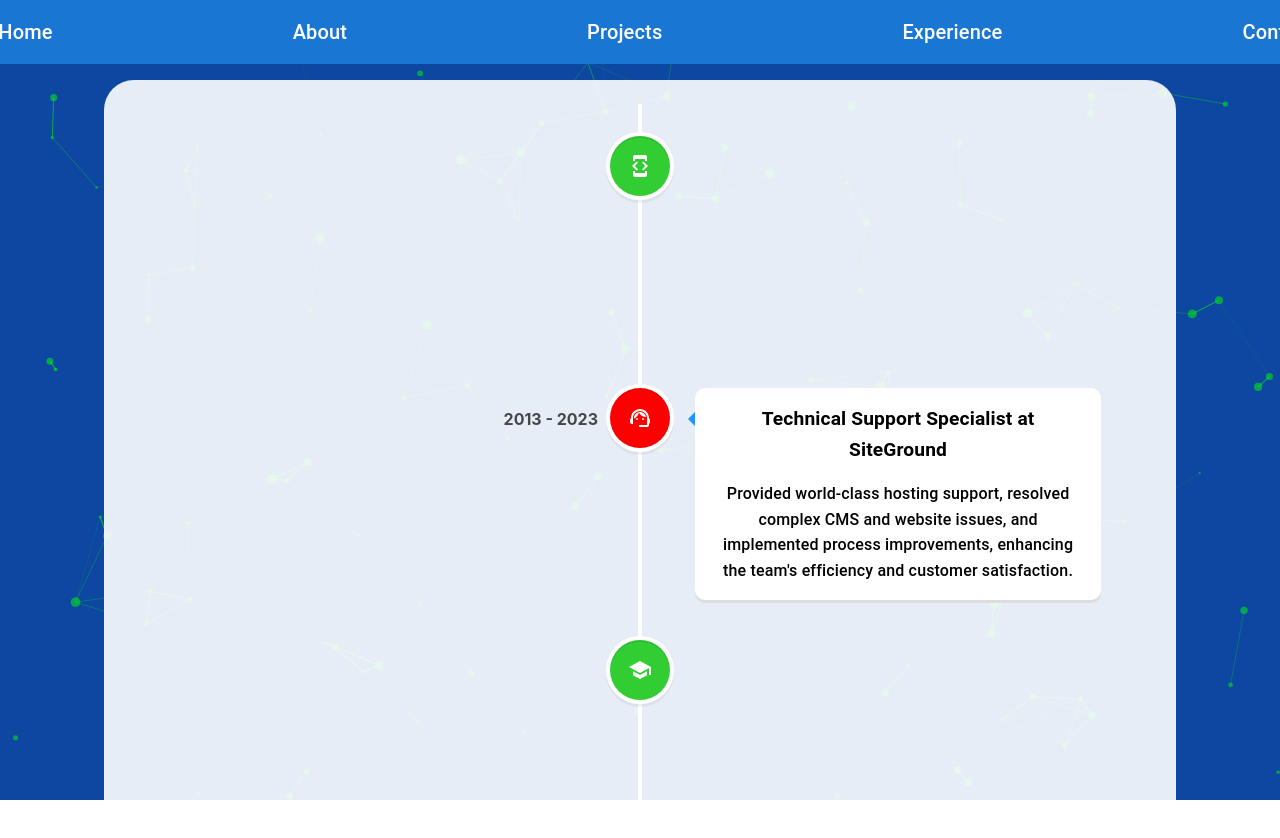
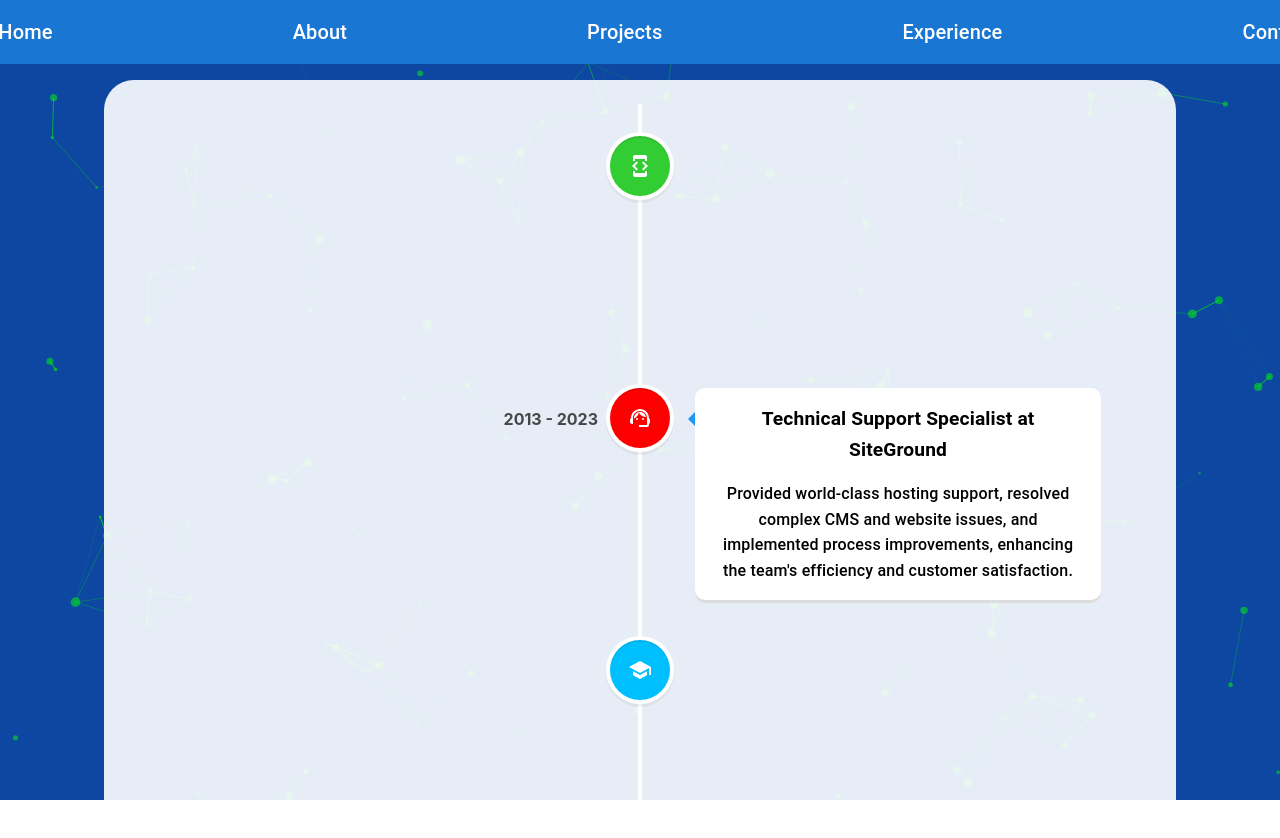
Before and after one commit to todor-savov/personal-portfolio, a React (Vite) app in the folder personal-portfolio/: page /experience in a window 1280 px wide. Shown: the top 838 px of the page. Built offline with nearby package versions, Linux system fonts and the light colour scheme.

Commit message:
Change background color of School object in experience array (constants.ts)

```diff
--- a/personal-portfolio/src/common/constants.ts
+++ b/personal-portfolio/src/common/constants.ts
@@ -79,7 +79,7 @@
         title: "Master's Degree in Computer Networks and Programming",
         icon: School,
         iconStyle: {
-            background: "#32CD32",
+            background: "#00BFFF",
             color: "#fff",
         },
         description:
```
